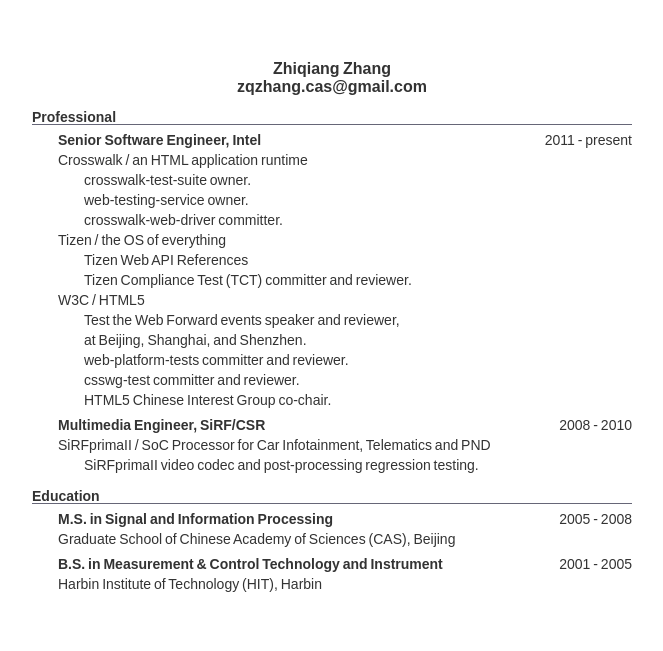
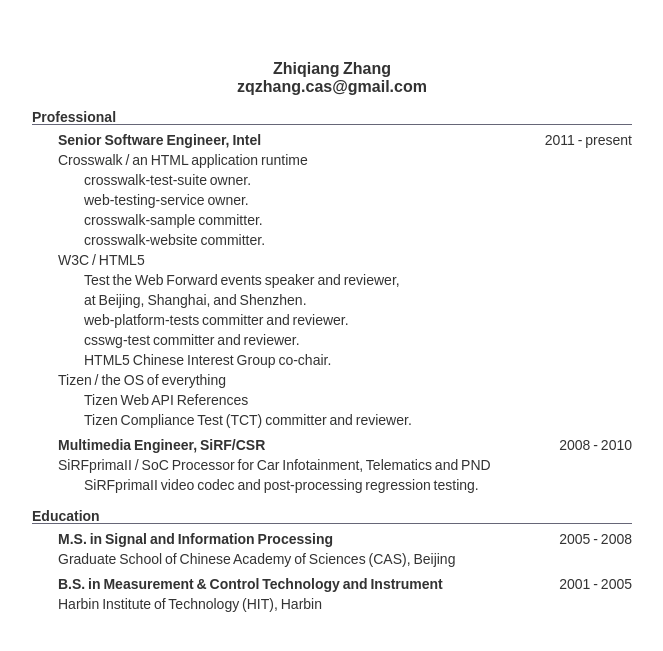
Before and after one commit to shuixin222/zqzhang.github.io, a Jekyll site: the page resume/index.html, which Jekyll copies as it is, in a window 1280 px wide. Shown: the top 651 px of the page, without its empty margins (308-971 px from the left). Built offline with Jekyll 4.4.1, drawn with Linux system fonts in a browser that asks for light colours.

Commit message:
Adjust order of my professionals

```diff
--- a/resume/index.html
+++ b/resume/index.html
@@ -11,7 +11,7 @@
 
 <style>
   body {
-    font: 12px/18px "Lucida Grande", "Lucida Sans Unicode", Helvetica, Arial, sans-serif;
+    font: 12px/18px "Lucida Grande", "Lucida Sans Unicode", Arial, sans-serif;
     color: #333;
     margin: 0; padding: 0;
     -webkit-font-smoothing: antialiased;
@@ -95,15 +95,9 @@
       <div class="tiny">
         <a href="https://github.com/crosswalk-project/crosswalk-test-suite/blob/master/OWNERS">crosswalk-test-suite owner.</a><br>
         <a href="https://github.com/crosswalk-project/web-testing-service/blob/master/OWNERS">web-testing-service owner.</a><br>
-        <a href="https://github.com/crosswalk-project/crosswalk-web-driver/graphs/contributors">crosswalk-web-driver committer.</a><br>
-      </div>
-      <div class="small">
-        Tizen / the OS of everything
-      </div>
-      <div class="tiny">
-        <a href="https://developer.tizen.org/dev-guide/2.2.1/org.tizen.web.appprogramming/html/api_reference/api_reference.htm">Tizen Web API References</a><br>
-        <a href="https://source.tizen.org/compliance/compliance-tests">Tizen Compliance Test (TCT) committer and reviewer.</a><br>
-      </div>
+        <a href="https://github.com/crosswalk-project/crosswalk-samples/graphs/contributors">crosswalk-sample committer.</a><br>
+        <a href="https://github.com/crosswalk-project/crosswalk-website/graphs/contributors">crosswalk-website committer.</a><br>
+        </div>
       <div class="small">
         W3C / HTML5
       </div>
@@ -115,6 +109,13 @@
         <a href="https://github.com/orgs/w3c/teams/web-platform-testing">web-platform-tests committer and reviewer.</a><br>
         <a href="https://github.com/orgs/w3c/teams/csswg-reviewers">csswg-test committer and reviewer.</a><br>
         <a href="http://www.w3.org/2014/03/html5-ig-zh-charter.html">HTML5 Chinese Interest Group co-chair.</a><br>
+      </div>
+      <div class="small">
+        Tizen / the OS of everything
+      </div>
+      <div class="tiny">
+        <a href="https://developer.tizen.org/dev-guide/2.2.1/org.tizen.web.appprogramming/html/api_reference/api_reference.htm">Tizen Web API References</a><br>
+        <a href="https://source.tizen.org/compliance/compliance-tests">Tizen Compliance Test (TCT) committer and reviewer.</a><br>
       </div>
       <div class="middle">
         <div class="samelinealignleft">Multimedia Engineer, SiRF/CSR</div>
```
